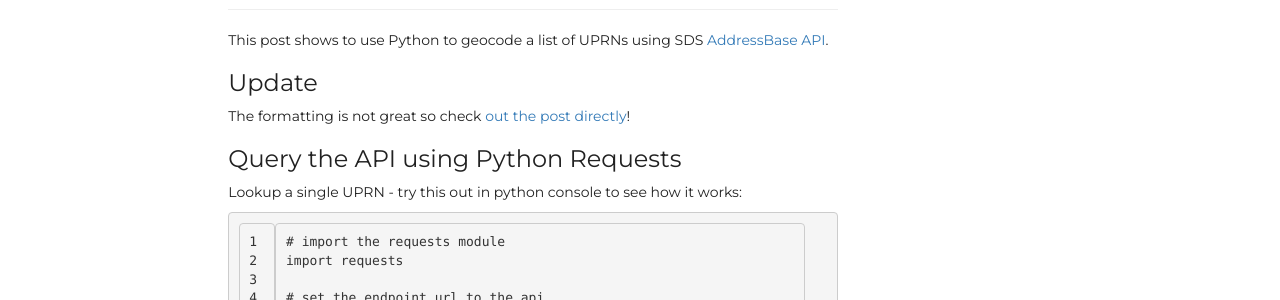
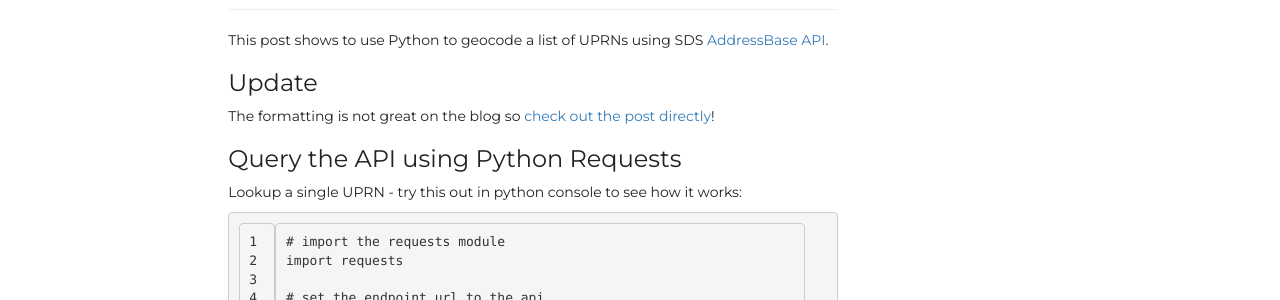
Before and after one commit to surreydigitalservices/surreydigitalservices.github.io, a Jekyll site: the page built from _posts/2017-05-12-Using-SDS-AddressBase-API-as-a-Geocoder.md, in a window 1280 px wide and 900 px high. Shown: the part 277-577 px from the top of the window. Built offline with Jekyll 4.4.1, drawn with Linux system fonts in a browser that asks for light colours; nearby versions of some CDN libraries; comment, search, counter and statistics services are not loaded.

Commit message:
Update 2017-05-12-Using-SDS-AddressBase-API-as-a-Geocoder.md

```diff
--- a/_posts/2017-05-12-Using-SDS-AddressBase-API-as-a-Geocoder.md
+++ b/_posts/2017-05-12-Using-SDS-AddressBase-API-as-a-Geocoder.md
@@ -10,7 +10,7 @@
 This post shows to use Python to geocode a list of UPRNs using SDS [AddressBase API](https://surreydigitalservices.github.io/sds-addresses/).
 
 ### Update
-The formatting is not great so check [out the post directly](https://github.com/surreydigitalservices/surreydigitalservices.github.io/edit/master/_posts/2017-05-12-Using-SDS-AddressBase-API-as-a-Geocoder.md)!
+The formatting is not great on the blog so [check out the post directly](https://github.com/surreydigitalservices/surreydigitalservices.github.io/edit/master/_posts/2017-05-12-Using-SDS-AddressBase-API-as-a-Geocoder.md)!
 
 ### Query the API using Python Requests
 
```
